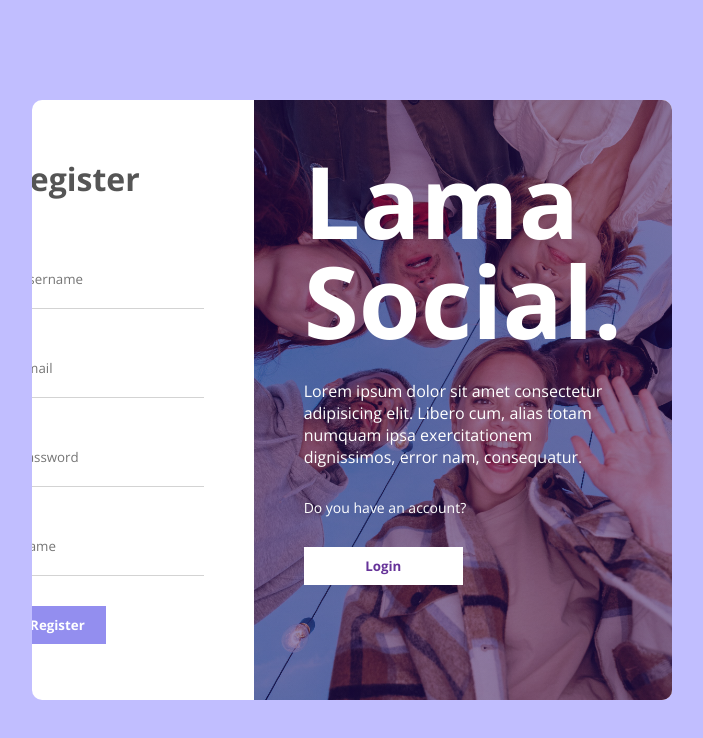
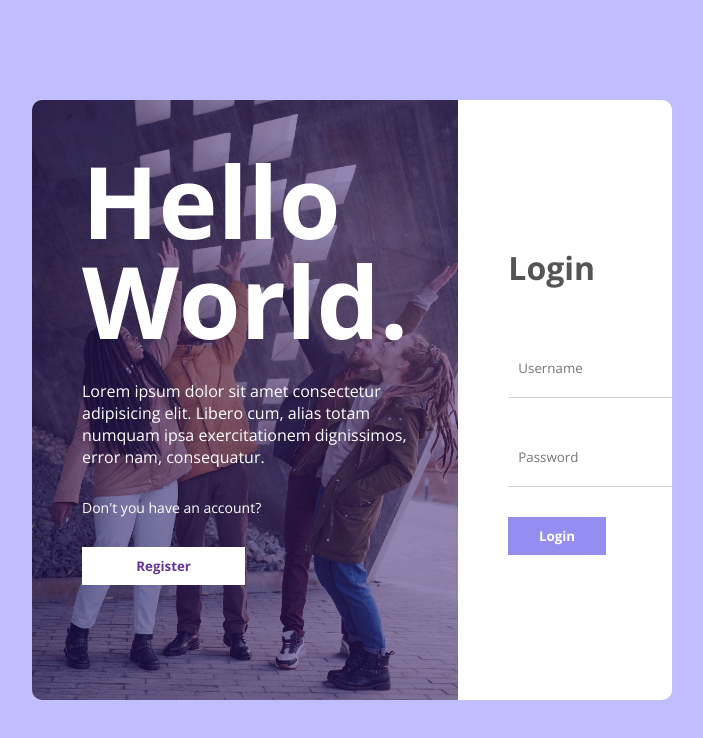
Before and after one commit to Chelovechina/iamshy-frontend, a React (Vite) app: page /login in a window 1280 px wide. Shown: the top 738 px of the page, without its empty margins (288-991 px from the left). Built offline with nearby package versions, Linux system fonts and the light colour scheme.

Commit message:
feat: add routing with react-router-dom

```diff
--- a/src/App.tsx
+++ b/src/App.tsx
@@ -1,11 +1,5 @@
-import Register from "./pages/register/Register";
-
 function App() {
-  return (
-    <div>
-      <Register />
-    </div>
-  );
+  return <div></div>;
 }
 
 export default App;
--- a/src/pages/login/Login.tsx
+++ b/src/pages/login/Login.tsx
@@ -1,4 +1,5 @@
 import { FC } from "react";
+import { Link } from "react-router-dom";
 import "./login.scss";
 
 const Login: FC = () => {
@@ -13,7 +14,9 @@ const Login: FC = () => {
             consequatur.
           </p>
           <span>Don't you have an account?</span>
-          <button>Register</button>
+          <Link to="/register">
+            <button>Register</button>
+          </Link>
         </div>
         <div className="right">
           <h2>Login</h2>
--- a/src/pages/register/Register.tsx
+++ b/src/pages/register/Register.tsx
@@ -1,4 +1,5 @@
 import { FC } from "react";
+import { Link } from "react-router-dom";
 import "./register.scss";
 
 const Register: FC = () => {
@@ -13,7 +14,9 @@ const Register: FC = () => {
             consequatur.
           </p>
           <span>Do you have an account?</span>
-          <button>Login</button>
+          <Link to="/login">
+            <button>Login</button>
+          </Link>
         </div>
         <div className="right">
           <h2>Register</h2>
```
Also changed, not shown: src/main.tsx (+15 -0 lines).
